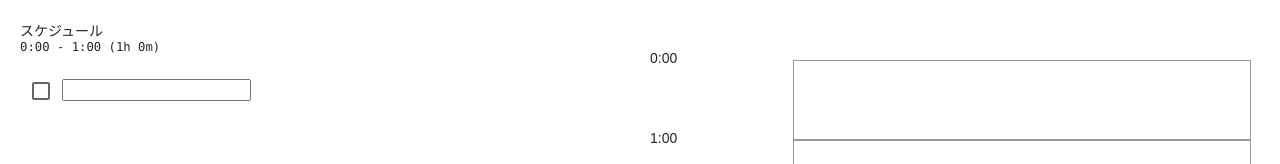
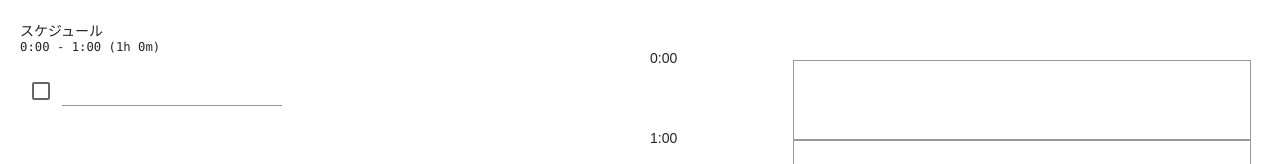
Before and after one commit to kekke-n/daily-task, a React (Create React App) app: page / in a window 1280 px wide. Both pictures are taken after a click on the element 1021 px from the left and 100 px from the top of the page. Shown: the top 164 px of the page. Built offline with nearby package versions, Linux system fonts and the light colour scheme.

Commit message:
input のデザイン変更

```diff
--- a/src/App.js
+++ b/src/App.js
@@ -85,9 +85,7 @@ export default function App(){
     }
   }
 
-  const saveDescription = (e) => {
-    const description = e.target.value
-    const planKey = e.target.getAttribute('plankey')
+  const saveDescription = (planKey, description) => {
     let newPlan = plan.slice(0)
     newPlan = newPlan.map((p) => {
       if(p.key === planKey){
@@ -113,7 +111,7 @@ export default function App(){
               key={idx}
               plankey={p.key}
               description={p.description}
-              onChange={saveDescription}
+              saveDescription={saveDescription}
               createPlan={createPlan}
               deletePlan={deletePlan}
               inputElem={inputElem}
@@ -152,7 +150,7 @@ export default function App(){
                   onResizeStop={onResizeStop}
                   onDragStart={onDragStart}
                   onDragStop={onDragStop}
-                  onChange={saveDescription}
+                  saveDescription={saveDescription}
                   deletePlan={deletePlan}
                   isEdit={d.isEdit}
                 />
--- a/src/ListPlan.js
+++ b/src/ListPlan.js
@@ -1,5 +1,6 @@
 import React from "react";
 import Checkbox from '@mui/material/Checkbox';
+import Input from '@mui/material/Input';
 
 function ListPlan(props) {
 
@@ -14,9 +15,11 @@ function ListPlan(props) {
       key={props.idx}
     >
       <Checkbox/>
-      <input
+      <Input
         plankey={props.plankey}
-        onChange={props.onChange}
+        onChange={(e) => {
+          props.saveDescription(props.plankey, e.target.value)
+        }}
         value={props.description}
         onKeyPress={(e) => {
           console.log(e.which)
--- a/src/Plan.js
+++ b/src/Plan.js
@@ -41,7 +41,10 @@ export const Plan = (props) => {
           zIndex:20,
           height: (props.minutes / UNIT_MINUTES) * UNIT_HEIGHT
         }}
-        onChange={props.onChange}
+        onChange={(e) => {
+          props.saveDescription(props.plankey, e.target.value)
+          }
+        }
         rows={1}
         value={props.description}
       />
```
